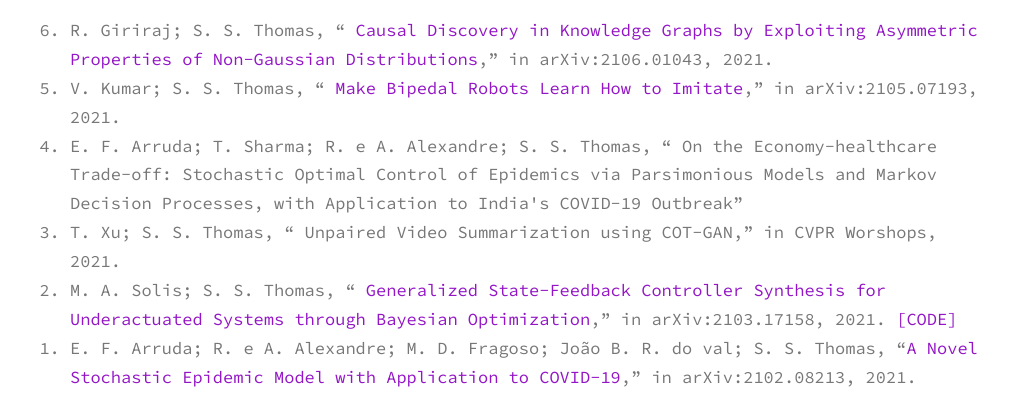
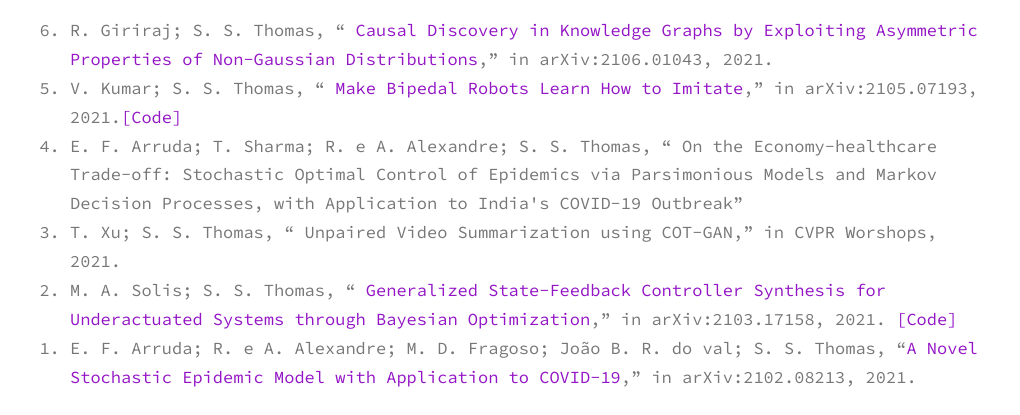
Before and after one commit to sinnuthomas/sinnuthomas.github.io, a Jekyll site: the page built from publications.md, in a window 1280 px wide and 900 px high. Shown: the part 231-646 px from the top of the window, without its empty margins (130-1150 px from the left). Built offline with Jekyll 4.4.1, drawn with Linux system fonts in a browser that asks for light colours.

Commit message:
Update publications.md

```diff
--- a/publications.md
+++ b/publications.md
@@ -7,10 +7,10 @@
 * **2021**
 <ol reversed>
   <li>R. Giriraj; S. S. Thomas, “ <a href="https://arxiv.org/abs/2106.01043">Causal Discovery in Knowledge Graphs by Exploiting Asymmetric Properties of Non-Gaussian Distributions</a>,” in arXiv:2106.01043, 2021. </li>
-  <li>V. Kumar; S. S. Thomas, “ <a href="https://arxiv.org/abs/2105.07193">Make Bipedal Robots Learn How to Imitate</a>,” in arXiv:2105.07193, 2021. </li>
+  <li>V. Kumar; S. S. Thomas, “ <a href="https://arxiv.org/abs/2105.07193">Make Bipedal Robots Learn How to Imitate</a>,” in arXiv:2105.07193, 2021.<a href="https://github.com/miguel-a-solis/Solis-Thomas2021">[Code]</a> </li>
   <li>E. F. Arruda; T. Sharma; R. e A. Alexandre; S. S. Thomas, “ On the Economy-healthcare Trade-off: Stochastic Optimal Control of Epidemics via Parsimonious Models and Markov Decision Processes, with Application to India's COVID-19 Outbreak” </li>
   <li>T. Xu; S. S. Thomas, “ Unpaired Video Summarization using COT-GAN,” in CVPR Worshops, 2021. </li>
-  <li>M. A. Solis; S. S. Thomas, “ <a href="https://arxiv.org/abs/2103.17158">Generalized State-Feedback Controller Synthesis for Underactuated Systems through Bayesian Optimization</a>,” in arXiv:2103.17158, 2021. <a href="https://arxiv.org/abs/2103.17158">[CODE]</a></li>
+  <li>M. A. Solis; S. S. Thomas, “ <a href="https://arxiv.org/abs/2103.17158">Generalized State-Feedback Controller Synthesis for Underactuated Systems through Bayesian Optimization</a>,” in arXiv:2103.17158, 2021. <a href="https://github.com/miguel-a-solis/Solis-Thomas2021">[Code]</a></li>
   <li>E. F. Arruda; R. e A. Alexandre; M. D. Fragoso; João B. R. do val; S. S. Thomas, “<a href="https://arxiv.org/abs/2102.08213">A Novel Stochastic Epidemic Model with Application to COVID-19</a>,” in arXiv:2102.08213, 2021. </li>
 </ol>
 
```
